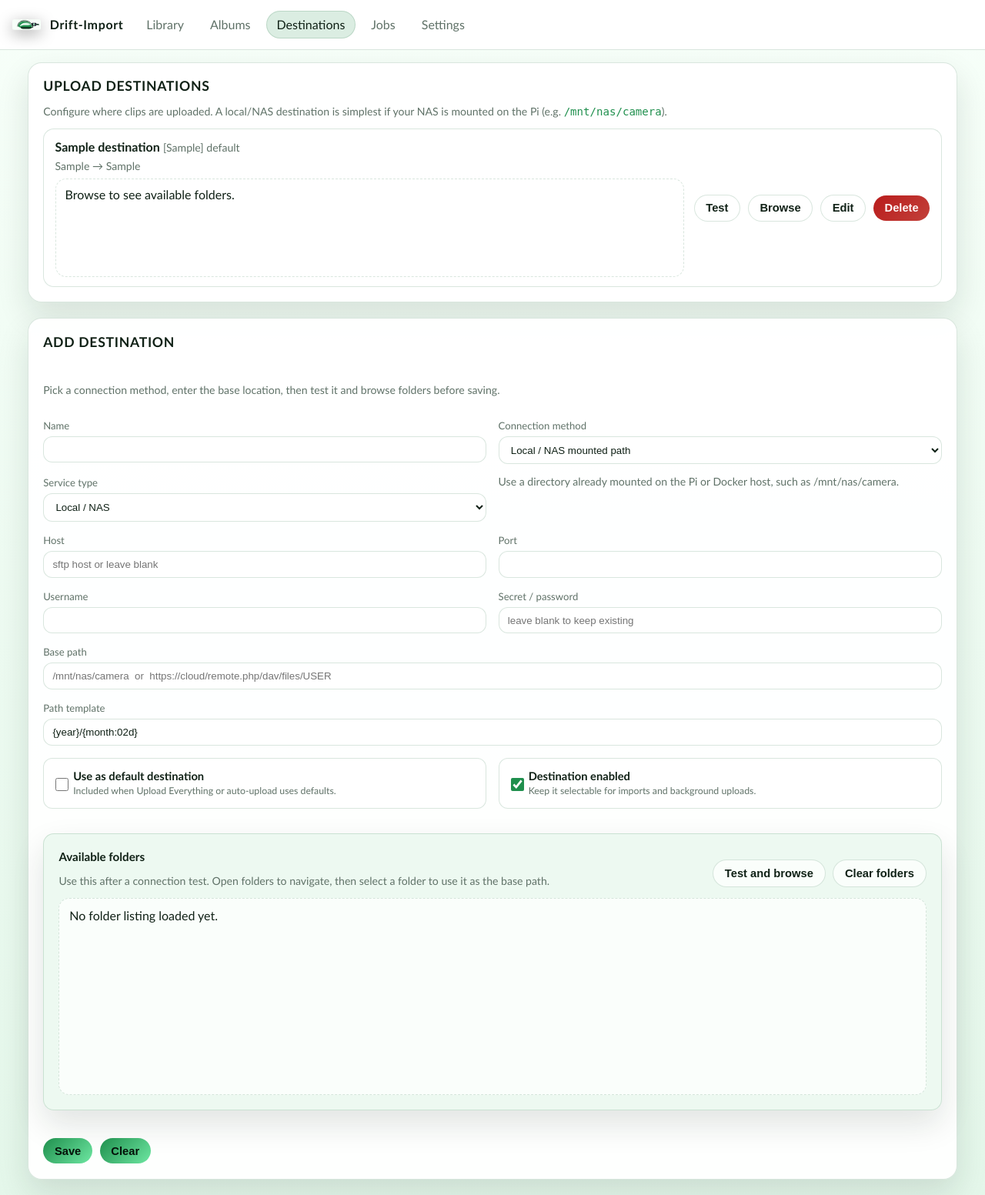
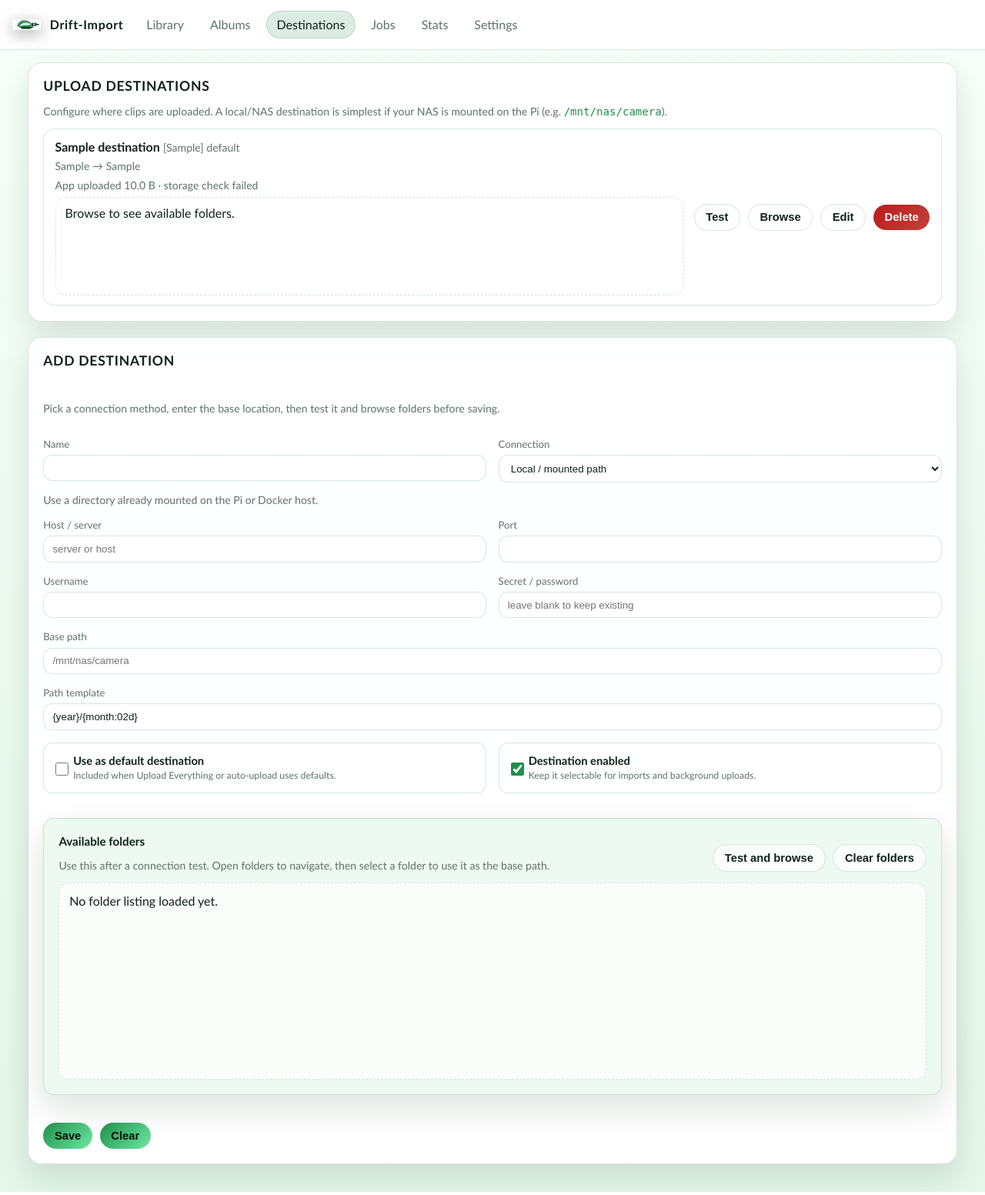
Before and after one commit to Eddi1337/Drift-Importer, a FastAPI app: page /destinations in a window 1280 px wide. Shown: the top 1553 px of the page at 77% size. Run offline with FastAPI, Linux system fonts and the light colour scheme; tables that the repository leaves empty hold one stand-in row (values such as "Sample post"); data that the repository does not hold is empty.

Commit message:
Add stats page and simplify destination methods

```diff
--- a/app/destinations/__init__.py
+++ b/app/destinations/__init__.py
@@ -15,8 +15,8 @@ ProgressCb = Optional[Callable[[float], None]]
 def get_backend(destination: Destination) -> UploadBackend:
     if destination.type == "nextcloud":
         return NextcloudBackend(destination)
-    if destination.type == "sftp":
+    if destination.type in ("sftp", "rsync"):
         return SFTPBackend(destination)
-    if destination.type == "local":
+    if destination.type in ("local", "nfs", "smb"):
         return LocalBackend(destination)
     raise ValueError(f"Unknown destination type: {destination.type}")
--- a/app/models.py
+++ b/app/models.py
@@ -119,7 +119,7 @@ class Destination(Base):
 
     id: Mapped[int] = mapped_column(primary_key=True)
     name: Mapped[str] = mapped_column(String(256), unique=True)
-    type: Mapped[str] = mapped_column(String(32))  # nextcloud|sftp|local
+    type: Mapped[str] = mapped_column(String(32))  # local|nfs|smb|nextcloud|sftp|rsync
     is_default: Mapped[bool] = mapped_column(Boolean, default=False)
     enabled: Mapped[bool] = mapped_column(Boolean, default=True)
 
--- a/app/routers/api.py
+++ b/app/routers/api.py
@@ -426,7 +426,7 @@ def delete_album(album_id: int, session: Session = Depends(get_session)):
 
 class DestinationReq(BaseModel):
     name: str
-    type: str  # nextcloud|sftp|local
+    type: str  # local|nfs|smb|nextcloud|sftp|rsync
     host: Optional[str] = None
     port: Optional[int] = None
     username: Optional[str] = None
@@ -493,7 +493,7 @@ def list_destinations(session: Session = Depends(get_session)):
 
 @router.post("/destinations")
 def create_destination(req: DestinationReq, session: Session = Depends(get_session)):
-    if req.type not in ("nextcloud", "sftp", "local"):
+    if req.type not in ("nextcloud", "sftp", "local", "nfs", "smb", "rsync"):
         raise HTTPException(400, "Invalid destination type")
     d = Destination(
         name=req.name,
@@ -517,6 +517,8 @@ def update_destination(dest_id: int, req: DestinationReq, session: Session = Dep
     d = session.get(Destination, dest_id)
     if not d:
         raise HTTPException(404, "Not found")
+    if req.type not in ("nextcloud", "sftp", "local", "nfs", "smb", "rsync"):
+        raise HTTPException(400, "Invalid destination type")
     d.name = req.name
     d.type = req.type
     d.host = req.host
--- a/app/routers/pages.py
+++ b/app/routers/pages.py
@@ -38,3 +38,8 @@ def jobs(request: Request):
 @router.get("/settings", response_class=HTMLResponse)
 def settings(request: Request):
     return _page(request, "settings.html")
+
+
+@router.get("/stats", response_class=HTMLResponse)
+def stats(request: Request):
+    return _page(request, "stats.html")
--- a/app/static/app.js
+++ b/app/static/app.js
@@ -29,6 +29,7 @@ const appState = {
   cameraFiles: [],
   cameraFileSelection: new Set(),
   currentDcimPath: "",
+  lastDeviceSignature: "",
   jobPollStarted: false,
   galleryPollers: [],
   jobsPoller: null,
@@ -178,9 +179,18 @@ async function initGallery() {
 async function refreshDevices() {
   const el = document.getElementById("devices");
   if (!el) return;
-  el.textContent = "Scanning…";
+  if (!el.children.length) el.textContent = "Scanning…";
   try {
     const devs = await api.get("/api/devices");
+    const signature = JSON.stringify(devs.map(d => ({
+      path: d.path,
+      dcim_path: d.dcim_path,
+      file_count: d.file_count,
+      free_bytes: d.free_bytes,
+      total_bytes: d.total_bytes,
+    })));
+    if (signature === appState.lastDeviceSignature) return;
+    appState.lastDeviceSignature = signature;
     if (!devs.length) {
       el.innerHTML = "<span class='hint'>No camera detected. Plug in the Drift camera.</span>";
       return;
@@ -464,9 +474,17 @@ async function submitTimestamp() {
 async function mergeSelected() {
   const ids = selIds();
   if (ids.length < 2) return toast("Select 2+ clips (in capture order)");
-  if (!confirm(`Merge ${ids.length} clips in displayed order?`)) return;
+  const order = prompt(
+    "Merge order: selected, date, or sequence",
+    "date",
+  );
+  if (order === null) return;
+  const cleanOrder = ["selected", "date", "sequence"].includes(order.trim())
+    ? order.trim()
+    : "selected";
+  if (!confirm(`Merge ${ids.length} clips using ${cleanOrder} order?`)) return;
   try {
-    await api.post("/api/merge", { media_ids: ids });
+    await api.post("/api/merge", { media_ids: ids, order: cleanOrder });
     toast("Merge queued");
   } catch (e) {
     toast("Merge failed: " + e.message);
@@ -509,73 +527,75 @@ async function deleteSelected() {
 
 // ============================ DESTINATIONS ==================================
 
-const destinationMethodMap = {
-  local_mount: {
-    type: "local",
+const destinationTypeMap = {
+  local: {
     port: "",
-    hint: "Use a directory already mounted on the Pi or Docker host, such as /mnt/nas/camera.",
+    host: false,
+    user: false,
+    secret: false,
+    basePlaceholder: "/mnt/nas/camera",
+    hint: "Use a directory already mounted on the Pi or Docker host.",
   },
-  nfs_mount: {
-    type: "local",
+  nfs: {
     port: "",
-    hint: "Mount the NFS share on the Pi first, then point this at the mounted path.",
+    host: true,
+    user: false,
+    secret: false,
+    basePlaceholder: "/mnt/nfs/camera or /export/camera",
+    hint: "NFS uses server/export settings and does not need a password. The share must be mounted on the Pi/container host for uploads.",
   },
-  smb_mount: {
-    type: "local",
+  smb: {
     port: "",
-    hint: "Mount the SMB/CIFS share on the Pi first, then point this at the mounted path.",
+    host: true,
+    user: true,
+    secret: true,
+    basePlaceholder: "/mnt/smb/camera",
+    hint: "SMB/CIFS uses server, username, password, and a mounted base path on the Pi/container host.",
   },
-  nextcloud_webdav: {
-    type: "nextcloud",
+  nextcloud: {
     port: "",
+    host: false,
+    user: true,
+    secret: true,
+    basePlaceholder: "https://cloud/remote.php/dav/files/USER",
     hint: "Use your WebDAV URL and an app password. Base path should be the full DAV user root.",
   },
-  sftp_password: {
-    type: "sftp",
+  sftp: {
     port: "22",
+    host: true,
+    user: true,
+    secret: true,
+    basePlaceholder: "/remote/camera",
     hint: "Connect to an SSH/SFTP server with hostname, username, password, and a remote base folder.",
   },
-  rsync_ssh: {
-    type: "sftp",
+  rsync: {
     port: "22",
-    hint: "Use an SSH-accessible path that rsync can mirror to. Browsing uses the same SSH/SFTP connection details.",
+    host: true,
+    user: true,
+    secret: false,
+    basePlaceholder: "/remote/camera",
+    hint: "Rsync over SSH uses host, port, username, and an SSH-accessible remote path. It should use SSH keys rather than a password.",
   },
 };
 
 function initDestinations() {
   ensureGlobalJobPolling();
   loadDestinations();
-  onMethodChange();
+  onTypeChange();
   clearFolderBrowser("folderBrowser");
 }
 
 function onTypeChange() {
   const t = document.getElementById("dType").value;
-  document.querySelectorAll(".net").forEach(el => el.classList.toggle("show", t !== "local"));
-  syncMethodFromType(t);
-}
-
-function onMethodChange() {
-  const method = document.getElementById("dMethod").value;
-  const cfg = destinationMethodMap[method];
+  const cfg = destinationTypeMap[t];
   if (!cfg) return;
-  document.getElementById("dType").value = cfg.type;
   if (cfg.port) document.getElementById("dPort").value = document.getElementById("dPort").value || cfg.port;
   document.getElementById("dMethodHint").textContent = cfg.hint;
-  document.querySelectorAll(".net").forEach(el => el.classList.toggle("show", cfg.type !== "local"));
-}
-
-function syncMethodFromType(type) {
-  const current = destinationMethodMap[document.getElementById("dMethod").value];
-  if (current?.type === type) {
-    document.getElementById("dMethodHint").textContent = current.hint;
-    return;
-  }
-  const match = Object.entries(destinationMethodMap).find(([, cfg]) => cfg.type === type);
-  if (match) {
-    document.getElementById("dMethod").value = match[0];
-    document.getElementById("dMethodHint").textContent = match[1].hint;
-  }
+  document.getElementById("dBase").placeholder = cfg.basePlaceholder;
+  document.querySelector(".field-host").classList.toggle("show", cfg.host);
+  document.querySelector(".field-port").classList.toggle("show", cfg.host);
+  document.querySelector(".field-user").classList.toggle("show", cfg.user);
+  document.querySelector(".field-secret").classList.toggle("show", cfg.secret);
 }
 
 async function loadDestinations() {
@@ -594,6 +614,7 @@ async function loadDestinations() {
       <div class="dest-body">
         <div><b>${esc(d.name)}</b> <span class="hint">[${esc(d.type)}]${d.is_default ? " default" : ""}${d.enabled ? "" : " (disabled)"}</span></div>
         <span class="hint">${esc(d.base_path)} → ${esc(d.path_template)}</span>
+        <span class="hint">${renderDestinationStorageText(d)}</span>
         <div class="folder-window compact" id="destFolders-${d.id}">Browse to see available folders.</div>
       </div>
     `;
@@ -629,6 +650,20 @@ async function loadDestinations() {
     row.append(actions);
     el.append(row);
   });
+}
+
+function renderDestinationStorageText(d) {
+  const storage = d.storage || {};
+  const uploaded = storage.bytes_uploaded_by_app ?? 0;
+  const free = storage.free_bytes;
+  const total = storage.total_bytes;
+  const used = storage.used_bytes;
+  const parts = [`App uploaded ${fmtBytes(uploaded)}`];
+  if (free !== null && free !== undefined) parts.push(`${fmtBytes(free)} free`);
+  if (used !== null && used !== undefined) parts.push(`${fmtBytes(used)} used`);
+  if (total !== null && total !== undefined) parts.push(`${fmtBytes(total)} total`);
+  if (storage.error) parts.push(`storage check failed`);
+  return parts.join(" · ");
 }
 
 function destForm() {
@@ -674,7 +709,6 @@ function editDestination(d) {
   document.getElementById("dDefault").checked = d.is_default;
   document.getElementById("dEnabled").checked = d.enabled;
   document.getElementById("formTitle").textContent = "Edit destination";
-  syncMethodFromType(d.type);
   onTypeChange();
   clearFolderBrowser("folderBrowser");
   window.scrollTo(0, document.body.scrollHeight);
@@ -683,12 +717,11 @@ function editDestination(d) {
 function resetDestForm() {
   ["dId", "dName", "dHost", "dPort", "dUser", "dSecret", "dBase"].forEach(i => { document.getElementById(i).value = ""; });
   document.getElementById("dTemplate").value = "{year}/{month:02d}";
-  document.getElementById("dMethod").value = "local_mount";
   document.getElementById("dType").value = "local";
   document.getElementById("dDefault").checked = false;
   document.getElementById("dEnabled").checked = true;
   document.getElementById("formTitle").textContent = "Add destination";
-  onMethodChange();
+  onTypeChange();
   clearFolderBrowser("folderBrowser");
 }
 
@@ -830,7 +863,7 @@ async function loadAlbums() {
     const merge = document.createElement("button");
     merge.textContent = "Merge album";
     merge.onclick = async () => {
-      await api.post("/api/merge", { album_id: a.id });
+      await api.post("/api/merge", { album_id: a.id, order: "date" });
       toast("Merge queued");
     };
     const upl = document.createElement("button");
@@ -902,6 +935,64 @@ function renderJobsPage() {
 async function cancelJob(id) {
   await api.post(`/api/jobs/${id}/cancel`);
   refreshGlobalJobs();
+}
+
+// ============================ STATS =========================================
+
+function initStats() {
+  ensureGlobalJobPolling();
+  loadStats();
+}
+
+async function loadStats() {
+  const overview = document.getElementById("statsOverview");
+  const destinations = document.getElementById("statsDestinations");
+  if (!overview || !destinations) return;
+  overview.textContent = "Loading…";
+  destinations.textContent = "Loading…";
+  try {
+    const stats = await api.get("/api/stats");
+    const data = stats.overview || {};
+    overview.innerHTML = `
+      <div class="live-card"><div class="hint">Uploaded clips</div><div class="value">${data.uploaded_clip_count || 0}</div></div>
+      <div class="live-card"><div class="hint">Uploaded size</div><div class="value">${fmtBytes(data.uploaded_bytes || 0)}</div></div>
+      <div class="live-card"><div class="hint">Average upload time</div><div class="value">${fmtDurationText(data.average_upload_duration_s)}</div></div>
+      <div class="live-card"><div class="hint">Average throughput</div><div class="value">${fmtBytes(data.average_throughput_bps || 0)}/s</div></div>
+    `;
+    renderStatsDestinations(stats.destinations || []);
+  } catch (e) {
+    overview.textContent = "Unable to load stats: " + e.message;
+    destinations.textContent = "";
+  }
+}
+
+function fmtDurationText(seconds) {
+  if (!seconds) return "n/a";
+  if (seconds < 60) return `${Math.round(seconds)}s`;
+  const mins = Math.floor(seconds / 60);
+  const secs = Math.round(seconds % 60);
+  return `${mins}m ${secs}s`;
+}
+
+function renderStatsDestinations(rows) {
+  const el = document.getElementById("statsDestinations");
+  if (!el) return;
+  if (!rows.length) {
+    el.innerHTML = "<span class='hint'>No destinations configured.</span>";
+    return;
+  }
+  let html = "<table><tr><th>Destination</th><th>Uploads</th><th>App storage</th><th>Destination storage</th><th>Average</th></tr>";
+  rows.forEach(row => {
+    const storage = row.storage || {};
+    html += `<tr>
+      <td><b>${esc(row.name)}</b><br><span class="hint">${esc(row.type)}</span></td>
+      <td>${row.uploaded_clip_count || 0}</td>
+      <td>${fmtBytes(row.uploaded_bytes || 0)}</td>
+      <td>${renderDestinationStorageText({ storage })}</td>
+      <td>${fmtDurationText(row.average_upload_duration_s)} · ${fmtBytes(row.average_throughput_bps || 0)}/s</td>
+    </tr>`;
+  });
+  el.innerHTML = html + "</table>";
 }
 
 // ============================ SETTINGS ======================================
--- a/app/static/style.css
+++ b/app/static/style.css
@@ -537,8 +537,19 @@ dialog {
   padding: 1rem;
 }
 
-.net { display: none; }
-.net.show { display: flex; }
+.field-host,
+.field-port,
+.field-user,
+.field-secret {
+  display: none;
+}
+
+.field-host.show,
+.field-port.show,
+.field-user.show,
+.field-secret.show {
+  display: flex;
+}
 
 .check-list { display: grid; gap: 0.75rem; }
 .check-row { display: flex; gap: 0.8rem; align-items: center; padding: 0.85rem 0.95rem; border: 1px solid var(--line); border-radius: 14px; background: var(--surface); }
--- a/app/templates/base.html
+++ b/app/templates/base.html
@@ -18,6 +18,7 @@
       <a href="/albums" class="{{ 'on' if active=='albums.html' else '' }}">Albums</a>
       <a href="/destinations" class="{{ 'on' if active=='destinations.html' else '' }}">Destinations</a>
       <a href="/jobs" class="{{ 'on' if active=='jobs.html' else '' }}">Jobs</a>
+      <a href="/stats" class="{{ 'on' if active=='stats.html' else '' }}">Stats</a>
       <a href="/settings" class="{{ 'on' if active=='settings.html' else '' }}">Settings</a>
     </nav>
     <span id="jobBadge" class="badge" title="active jobs"></span>
--- a/app/templates/destinations.html
+++ b/app/templates/destinations.html
@@ -14,28 +14,21 @@
   <input type="hidden" id="dId">
   <div class="form-grid form-grid-wide">
     <label>Name <input id="dName"></label>
-    <label>Connection method
-      <select id="dMethod" onchange="onMethodChange()">
-        <option value="local_mount">Local / NAS mounted path</option>
-        <option value="nfs_mount">NFS mounted share</option>
-        <option value="smb_mount">SMB / CIFS mounted share</option>
-        <option value="nextcloud_webdav">Nextcloud via WebDAV</option>
-        <option value="sftp_password">SFTP with username + password</option>
-        <option value="rsync_ssh">Rsync over SSH path</option>
+    <label>Connection
+      <select id="dType" onchange="onTypeChange()">
+        <option value="local">Local / mounted path</option>
+        <option value="nfs">NFS mounted share</option>
+        <option value="smb">SMB / CIFS mounted share</option>
+        <option value="nextcloud">Nextcloud via WebDAV</option>
+        <option value="sftp">SFTP with username + password</option>
+        <option value="rsync">Rsync over SSH path</option>
       </select>
     </label>
-    <label>Service type
-      <select id="dType" onchange="onTypeChange()">
-        <option value="local">Local / NAS</option>
-        <option value="nextcloud">Nextcloud</option>
-        <option value="sftp">SFTP</option>
-      </select>
-    </label>
-    <div id="dMethodHint" class="hint field-note"></div>
-    <label class="net">Host <input id="dHost" placeholder="sftp host or leave blank"></label>
-    <label class="net">Port <input id="dPort" type="number"></label>
-    <label class="net">Username <input id="dUser"></label>
-    <label class="net">Secret / password <input id="dSecret" type="password" placeholder="leave blank to keep existing"></label>
+    <div id="dMethodHint" class="hint field-note span-2"></div>
+    <label class="field-host">Host / server <input id="dHost" placeholder="server or host"></label>
+    <label class="field-port">Port <input id="dPort" type="number"></label>
+    <label class="field-user">Username <input id="dUser"></label>
+    <label class="field-secret">Secret / password <input id="dSecret" type="password" placeholder="leave blank to keep existing"></label>
     <label class="span-2">Base path
       <input id="dBase" placeholder="/mnt/nas/camera  or  https://cloud/remote.php/dav/files/USER">
     </label>
```
Also changed, not shown: app/templates/stats.html (added, +20 -0 lines).
